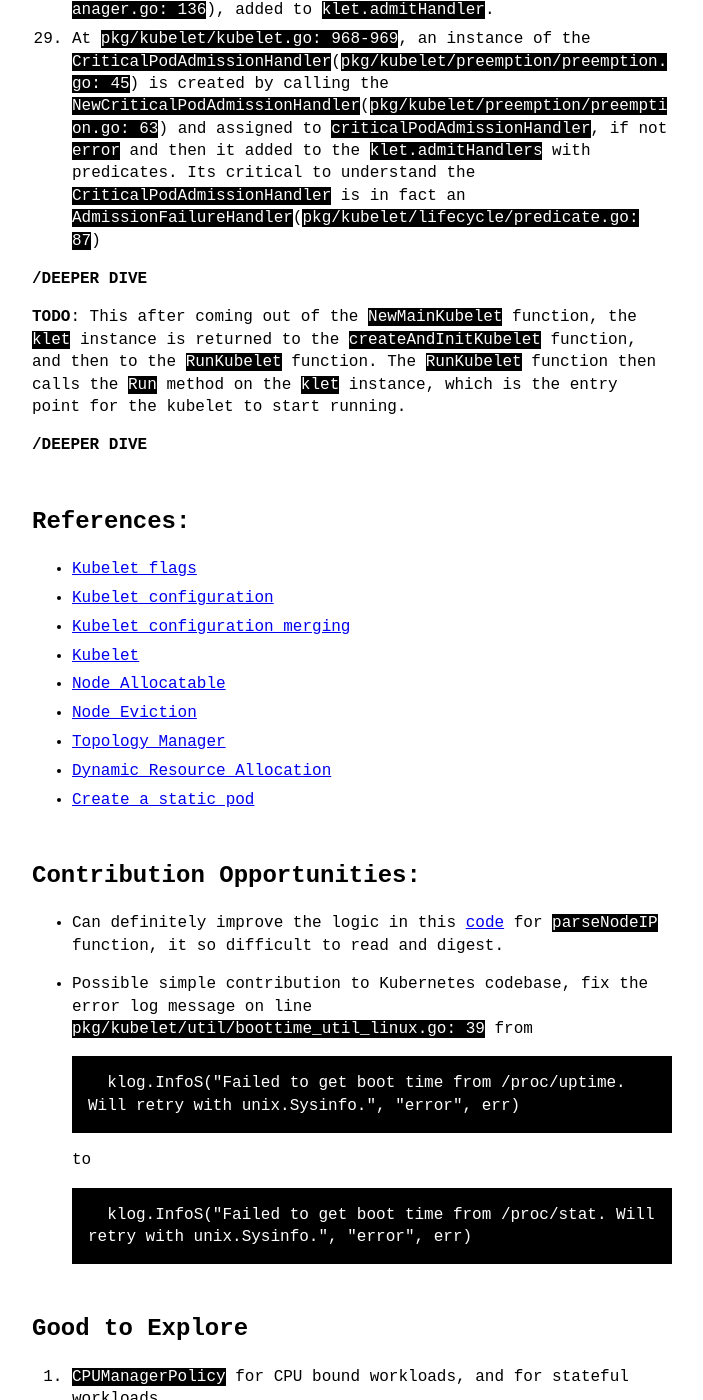
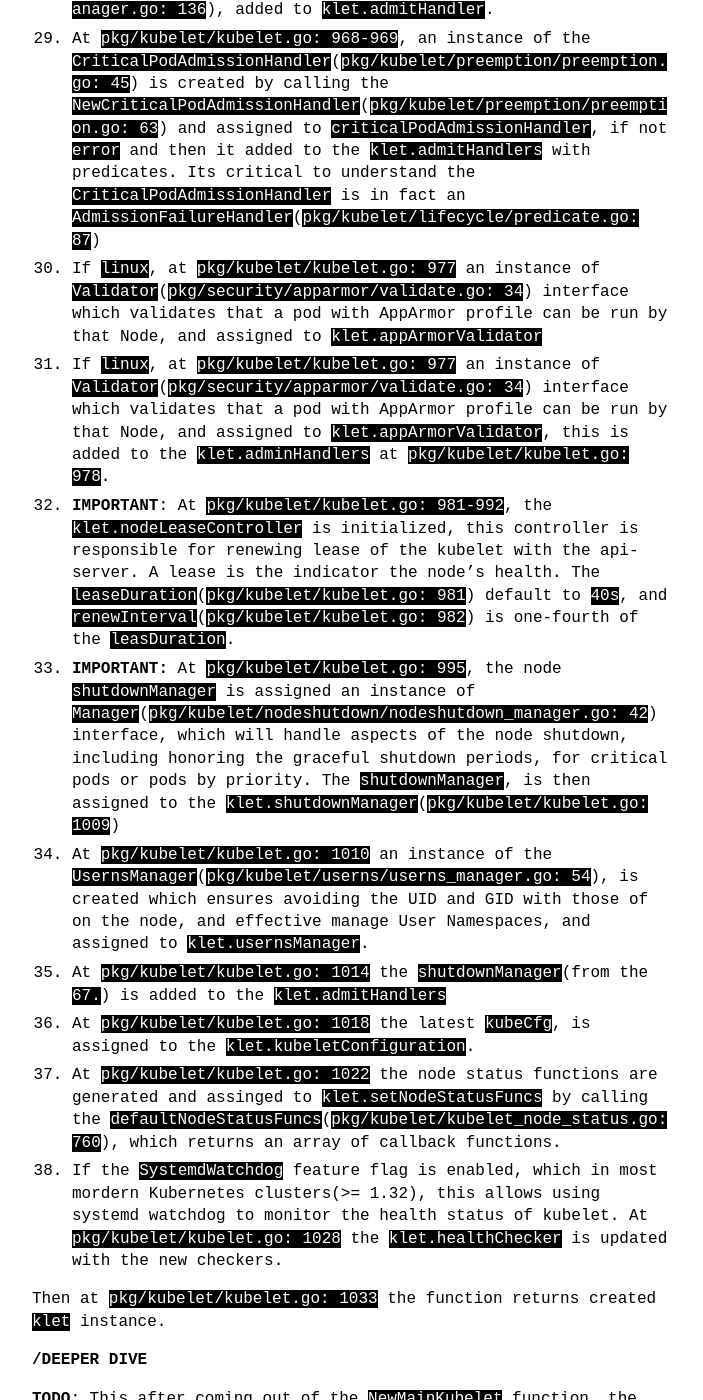
Before and after one commit to samof76/samof76.github.io, a Jekyll site: the page built from drafts/20241228.md, in a window 1280 px wide and 1400 px high, scrolled down 41990 px. Shown: the whole window, without its empty margins (288-991 px from the left). Built offline with Jekyll 4.4.1, drawn with Linux system fonts in a browser that asks for light colours; our own code applies the rules of GitHub Pages for plain Markdown files; some of the changed text lies outside the part shown.

Commit message:
Still doing kubelet walking

````diff
--- a/drafts/20241228.md
+++ b/drafts/20241228.md
@@ -1204,6 +1204,18 @@
 62. At `pkg/kubelet/kubelet.go: 959` an instance of `activeDeadlineHandler`(`pkg/kubelet/active_deadline.go: 36`) is created by calling `newActiveDeadlineHandler`(`pkg/kubelet/active_deadline.go: 46`), and assigned to `activeDeadlineHandler`. A deadline handler, manages the pod deadline. And this is added to `klet`'s  `PodSyncLoopHandler` and `PodSyncHandler` at `pkg/kubelet/kubelet.go: 963` and `pkg/kubelet/kubelet.go: 964` respectively. On `err` in this case this function returns with an `error`.
 63. At `pkg/kubelet/kubelet.go: 966`, an admit handler responsible for allocating resources to pod `GetAllocateResourcesPodAdmitHandler`(`pkg/kubelet/cm/container_manager.go: 136`), added to `klet.admitHandler`.
 64. At `pkg/kubelet/kubelet.go: 968-969`, an instance of the `CriticalPodAdmissionHandler`(`pkg/kubelet/preemption/preemption.go: 45`) is created by calling the `NewCriticalPodAdmissionHandler`(`pkg/kubelet/preemption/preemption.go: 63`) and assigned to `criticalPodAdmissionHandler`, if not `error` and then it added to the `klet.admitHandlers` with predicates. Its critical to understand the `CriticalPodAdmissionHandler` is in fact an `AdmissionFailureHandler`(`pkg/kubelet/lifecycle/predicate.go: 87`)
+65. If `linux`, at `pkg/kubelet/kubelet.go: 977` an instance of `Validator`(`pkg/security/apparmor/validate.go: 34`) interface which validates that a pod with AppArmor profile can be run by that Node, and assigned to `klet.appArmorValidator`
+65. If `linux`, at `pkg/kubelet/kubelet.go: 977` an instance of `Validator`(`pkg/security/apparmor/validate.go: 34`) interface which validates that a pod with AppArmor profile can be run by that Node, and assigned to `klet.appArmorValidator`, this is added to the `klet.adminHandlers` at `pkg/kubelet/kubelet.go: 978`.
+66. **IMPORTANT**: At `pkg/kubelet/kubelet.go: 981-992`, the `klet.nodeLeaseController` is initialized, this controller is responsible for renewing lease of the kubelet with the api-server. A lease is the indicator the node's health. The `leaseDuration`(`pkg/kubelet/kubelet.go: 981`) default to `40s`, and `renewInterval`(`pkg/kubelet/kubelet.go: 982`) is one-fourth of the `leasDuration`.
+67. **IMPORTANT:** At `pkg/kubelet/kubelet.go: 995`, the node `shutdownManager` is assigned an instance of `Manager`(`pkg/kubelet/nodeshutdown/nodeshutdown_manager.go: 42`) interface, which will handle aspects of the node shutdown, including honoring the graceful shutdown periods, for critical pods or pods by priority. The `shutdownManager`, is then assigned to the `klet.shutdownManager`(`pkg/kubelet/kubelet.go: 1009`)
+68. At `pkg/kubelet/kubelet.go: 1010` an instance of the `UsernsManager`(`pkg/kubelet/userns/userns_manager.go: 54`), is created which ensures avoiding the UID and GID with those of on the node, and effective manage User Namespaces, and assigned to `klet.usernsManager`.
+69. At `pkg/kubelet/kubelet.go: 1014` the `shutdownManager`(from the `67.`) is added to the `klet.admitHandlers`
+70. At `pkg/kubelet/kubelet.go: 1018` the latest `kubeCfg`, is assigned to the `klet.kubeletConfiguration`.
+71. At `pkg/kubelet/kubelet.go: 1022` the node status functions are generated and assinged to `klet.setNodeStatusFuncs` by calling the `defaultNodeStatusFuncs`(`pkg/kubelet/kubelet_node_status.go: 760`), which returns an array of callback functions.
+72. If the `SystemdWatchdog` feature flag is enabled, which in most mordern Kubernetes clusters(>= 1.32), this allows using systemd watchdog to monitor the health status of kubelet. At `pkg/kubelet/kubelet.go: 1028` the `klet.healthChecker` is updated with the new checkers.
+
+Then at `pkg/kubelet/kubelet.go: 1033` the function returns created `klet` instance.
+
 
 **/DEEPER DIVE**
 
@@ -1447,3 +1459,10 @@
 
 Need to work on this...
 64. At `pkg/kubelet/kubelet.go: 968-969`, an instance of the `CriticalPodAdmissionHandler`(`pkg/kubelet/preemption/preemption.go: 45`) is created by calling the `NewCriticalPodAdmissionHandler`(`pkg/kubelet/preemption/preemption.go: 63`) and assigned to `criticalPodAdmissionHandler`, if not `error` and then it added to the `klet.admitHandlers` with predicates. Its critical to understand the `CriticalPodAdmissionHandler` is in fact an `AdmissionFailureHandler`(`pkg/kubelet/lifecycle/predicate.go: 87`)
+
+### TODO: buildKubeletClientConfig
+
+```go
+// cmd/kubelet/app/server.go: 930
+func buildKubeletClientConfig(ctx context.Context, s *options.KubeletServer, tp oteltrace.TracerProvider, nodeName types.NodeName) (*restclient.Config, func(), error) {
+```
````
